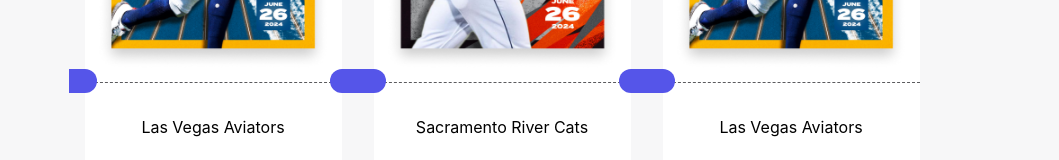
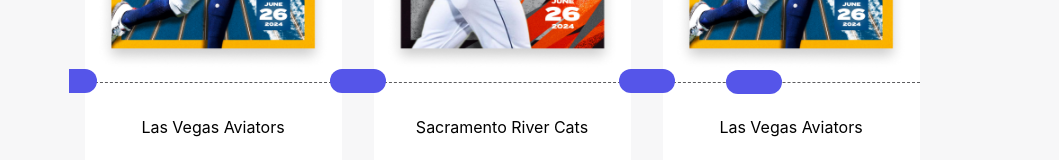
Before and after one commit to harinath02/Sport_UI, a React (Create React App) app: page / in a window 1280 px wide. Shown: the part 1483-1643 px from the top of the page, without its empty margins (110-1169 px from the left). Built offline with nearby package versions, Linux system fonts and the light colour scheme.

Commit message:
Fixes some UI Bugs

```diff
--- a/src/CollectionCard.tsx
+++ b/src/CollectionCard.tsx
@@ -40,7 +40,7 @@
       >
 
 
-        <div className='flex justify-center'>
+        <div className='flex justify-center z-0'>
           {sportcards.map((card: CardType, index: number) => (
             <SwiperSlide>
               <div key={index} className=' bg-white m-4  w-[257px] h-[625px] -top-[269px] left-[109px] gap-0'>
--- a/src/Eclipse2.tsx
+++ b/src/Eclipse2.tsx
@@ -7,7 +7,7 @@
 const Eclipse2:FC<EcProps>=(props):JSX.Element=> <>
   <div className=''>
 
-    <div className={`w-14 h-6 bg-gradient-to-r from-#18282A to-#221A2C relative translate-x-12 right-[350px] top-[405px] z-12 bottom-0 ${props.dark === true ? 'bg-[#111]' :'bg-[#5555e9]' } rounded-full`}></div>
+    <div className={`w-14 h-6 bg-gradient-to-r from-#18282A to-#221A2C relative translate-x-12 right-[420px] top-[405px] z-[9999999] bottom-0 ${props.dark === true ? 'bg-[#111]' :'bg-[#5555e9]' } rounded-full`}></div>
     {/* <div className={`w-14 h-6 bg-gradient-to-r from-#18282A to-#221A2C   -translate-x-[300px] left-[0px] -my-[300px]top-[100px] bottom-0 ${props.dark === true ? 'bg-[#111]' :'bg-[red]' } rounded-full`}></div> */}
 
   </div>
```
